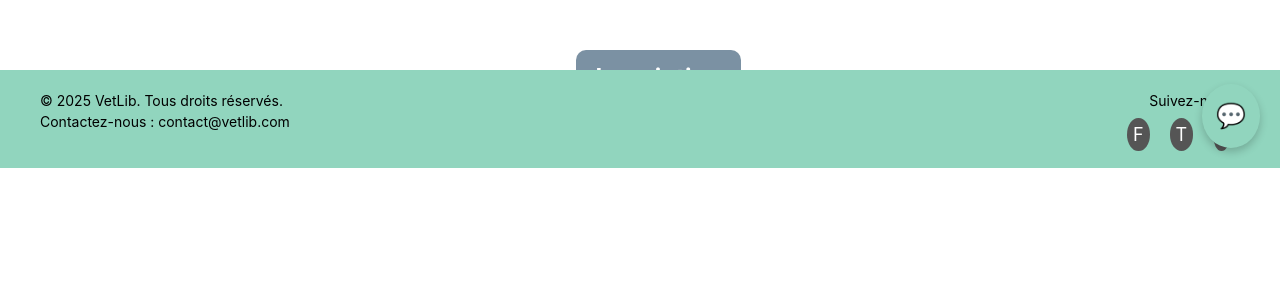
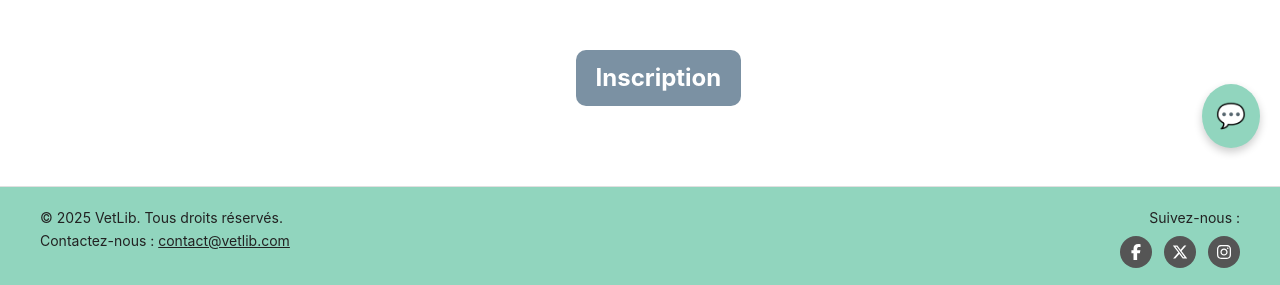
Before and after one commit to RichardKoudou/VetLib_openInnov, a React (Create React App) app: page / in a window 1280 px wide. Shown: the part 632-917 px from the top of the page. Before the commit the page ends 800 px from the top, so only its background shows below. Built offline with nearby package versions, Linux system fonts and the light colour scheme.

Commit message:
fix : footer

```diff
--- a/package.json
+++ b/package.json
@@ -13,9 +13,11 @@
     "opoil_app": "file:",
     "react": "^18.3.1",
     "react-dom": "^18.3.1",
+    "react-icons": "^5.5.0",
     "react-router-dom": "^6.26.2",
     "react-scripts": "5.0.1",
     "react-session-api": "^1.1.0",
+    "styled-components": "^6.1.18",
     "web-vitals": "^2.1.4"
   },
   "scripts": {
--- a/src/Footer.js
+++ b/src/Footer.js
@@ -1,68 +1,103 @@
 import React from 'react';
 import ChatbotWidget from './components/ChatBot/ChatbotWidget';
+import { FaFacebookF, FaXTwitter, FaInstagram } from 'react-icons/fa6';
 
-function Footer({}){
+function Footer() {
   return (
+    <>
+      {/* Espacement pour ne pas masquer les éléments au-dessus */}
+      <div style={{ height: '80px' }}></div>
+
       <footer style={styles.footer}>
         <div style={styles.footerContent}>
           <div style={styles.footerLeft}>
             <p>&copy; 2025 VetLib. Tous droits réservés.</p>
-          <p>Contactez-nous : <a href="mailto:contact@vetlib.com">contact@vetlib.com</a></p>
+            <p>
+              Contactez-nous :{' '}
+              <a href="mailto:contact@vetlib.com" style={styles.email}>
+                contact@vetlib.com
+              </a>
+            </p>
           </div>
           <div style={styles.footerRight}>
             <p>Suivez-nous :</p>
             <div style={styles.socialLinks}>
-            <a href="https://www.facebook.com" style={styles.socialIcon}>F</a>
-            <a href="https://www.twitter.com" style={styles.socialIcon}>T</a>
-            <a href="https://www.instagram.com" style={styles.socialIcon}>I</a>
+              <a href="https://www.facebook.com" target="_blank" rel="noreferrer" style={styles.icon}>
+                <FaFacebookF />
+              </a>
+              <a href="https://www.twitter.com" target="_blank" rel="noreferrer" style={styles.icon}>
+                <FaXTwitter />
+              </a>
+              <a href="https://www.instagram.com" target="_blank" rel="noreferrer" style={styles.icon}>
+                <FaInstagram />
+              </a>
             </div>
           </div>
         </div>
+
         {/* Chatbot intégré dans le footer */}
         <ChatbotWidget />
       </footer>
+    </>
   );
 }
 
-
-
 const styles = {
   footer: {
-    position: 'fixed',
-    bottom: 0,
-    left: 0,
-    width: '100%',
     backgroundColor: '#91D5BE',
-    color: 'black',
-    padding: '20px',
+    color: '#222',
+    padding: '20px 40px',
+    borderTop: '1px solid #e0e0e0',
     display: 'flex',
     justifyContent: 'center',
-    zIndex: 1000,
+    alignItems: 'center',
+    flexDirection: 'column',
+    width: '100%',
+    zIndex: 100,
+    position: 'relative',
   },
   footerContent: {
     display: 'flex',
     justifyContent: 'space-between',
+    alignItems: 'flex-start',
+    flexWrap: 'wrap',
     width: '100%',
     maxWidth: '1200px',
+    gap: '20px',
   },
   footerLeft: {
     fontSize: '14px',
+    lineHeight: '1.6',
+    flex: 1,
+    minWidth: '250px',
   },
   footerRight: {
+    fontSize: '14px',
     textAlign: 'right',
-    fontSize: '14px',
+    flex: 1,
+    minWidth: '250px',
+  },
+  email: {
+    color: '#222',
+    textDecoration: 'underline',
   },
   socialLinks: {
-    marginTop: '10px',
+    display: 'flex',
+    gap: '12px',
+    marginTop: '8px',
+    justifyContent: 'flex-end',
   },
-  socialIcon: {
+  icon: {
     color: '#fff',
-    margin: '0 10px',
+    backgroundColor: '#555',
+    borderRadius: '50%',
+    fontSize: '16px',
+    padding: '8px',
+    display: 'flex',
+    alignItems: 'center',
+    justifyContent: 'center',
     textDecoration: 'none',
-    fontSize: '18px',
-    padding: '6px',
-    borderRadius: '50%',
-    backgroundColor: '#555',
+    transition: 'background-color 0.3s ease',
   },
 };
 
```
Also changed, not shown: 1 other file (tests, documents, lock files or other folders). Lines whose indentation alone changed are shown as unchanged.
